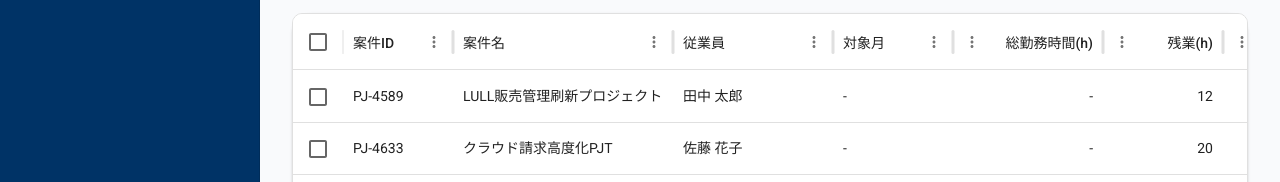
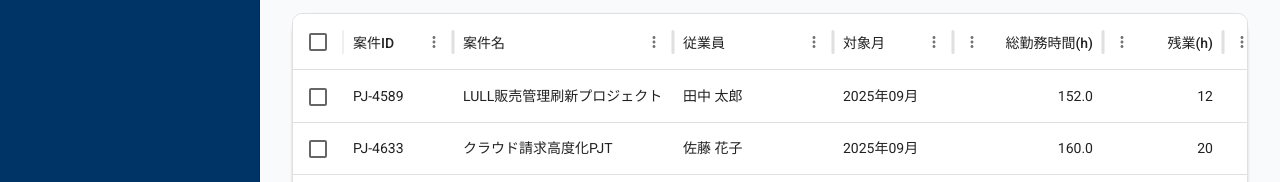
Before and after one commit to mk-suda/lull-project-disc_mock, a Next.js app: page /attendance in a window 1280 px wide. Shown: the part 618-800 px from the top of the page. Built offline with nearby package versions, Linux system fonts and the light colour scheme.

Commit message:
Vercel deploy

```diff
--- a/src/app/attendance/page.tsx
+++ b/src/app/attendance/page.tsx
@@ -130,7 +130,8 @@ const columns: GridColDef<AttendanceRecord>[] = [
     field: "workPeriod",
     headerName: "対象月",
     width: 120,
-    valueFormatter: ({ value }) => (value ? `${value.replace("-", "年")}月` : "-"),
+    type: "string",
+    valueFormatter: (value: string) => (value ? `${value.replace("-", "年")}月` : "-"),
   },
   {
     field: "totalWorkHours",
@@ -140,7 +141,8 @@ const columns: GridColDef<AttendanceRecord>[] = [
     editable: true,
     align: "right",
     headerAlign: "right",
-    valueFormatter: ({ value }) => (typeof value === "number" ? value.toFixed(1) : value ?? "-"),
+    valueFormatter: (value: number | string | undefined) =>
+      typeof value === "number" ? value.toFixed(1) : value ?? "-",
     preProcessEditCellProps: (params) => {
       const value = Number(params.props.value);
       const hasError = Number.isNaN(value) || value < 0 || value > 200;
@@ -162,14 +164,14 @@ const columns: GridColDef<AttendanceRecord>[] = [
     width: 160,
     align: "right",
     headerAlign: "right",
-    valueFormatter: ({ value }) =>
+    valueFormatter: (value: number | string | undefined) =>
       typeof value === "number"
         ? value.toLocaleString("ja-JP", { style: "currency", currency: "JPY", maximumFractionDigits: 0 })
-        : value,
+        : (value as string | undefined) ?? "",
     cellClassName: (params) =>
       params.row.validationIssues?.some((issue) => issue.field === "expectedBillingAmount")
         ? "cell-error"
-        : undefined,
+        : "",
   },
   {
     field: "approvalStatus",
```
